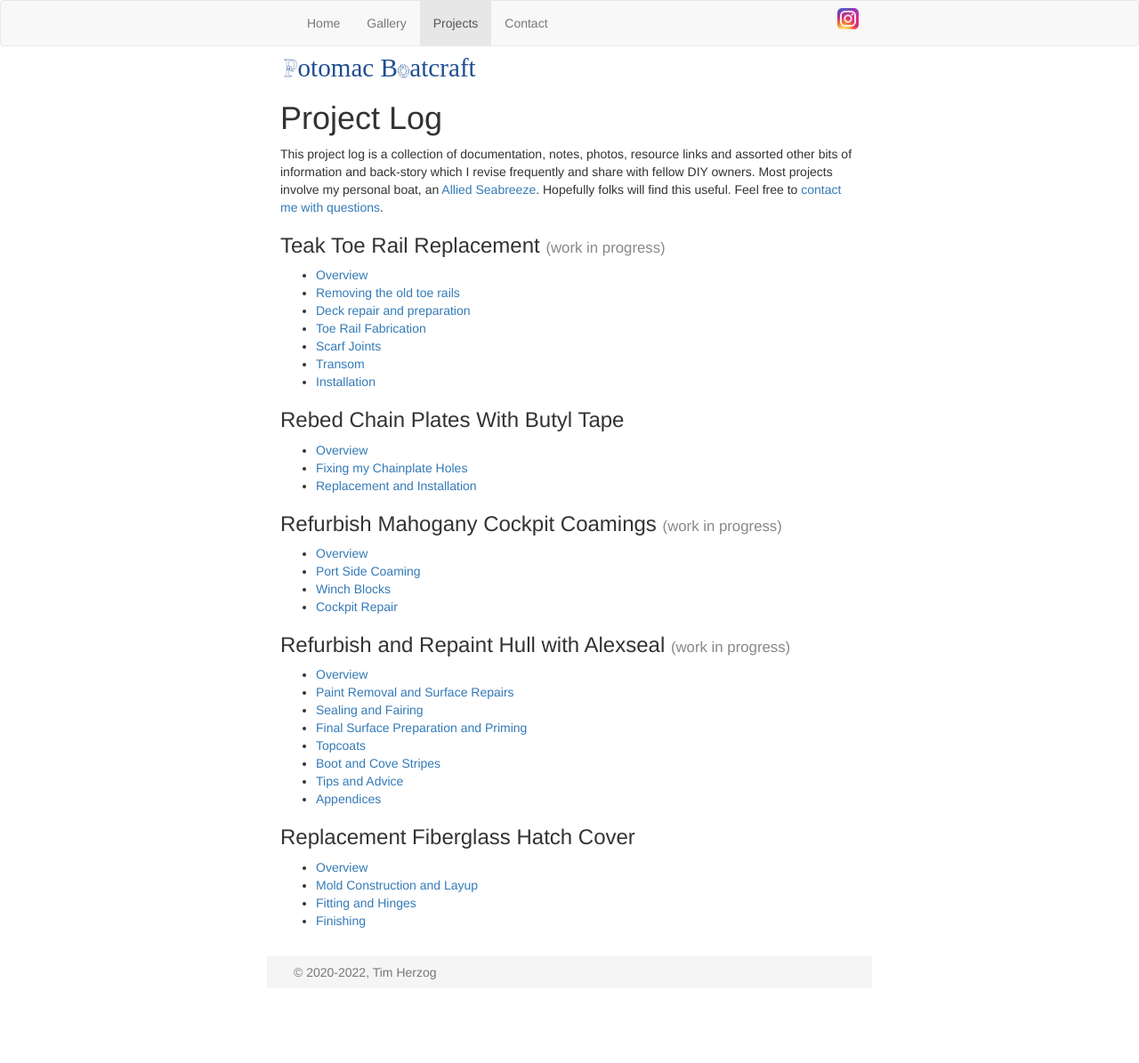
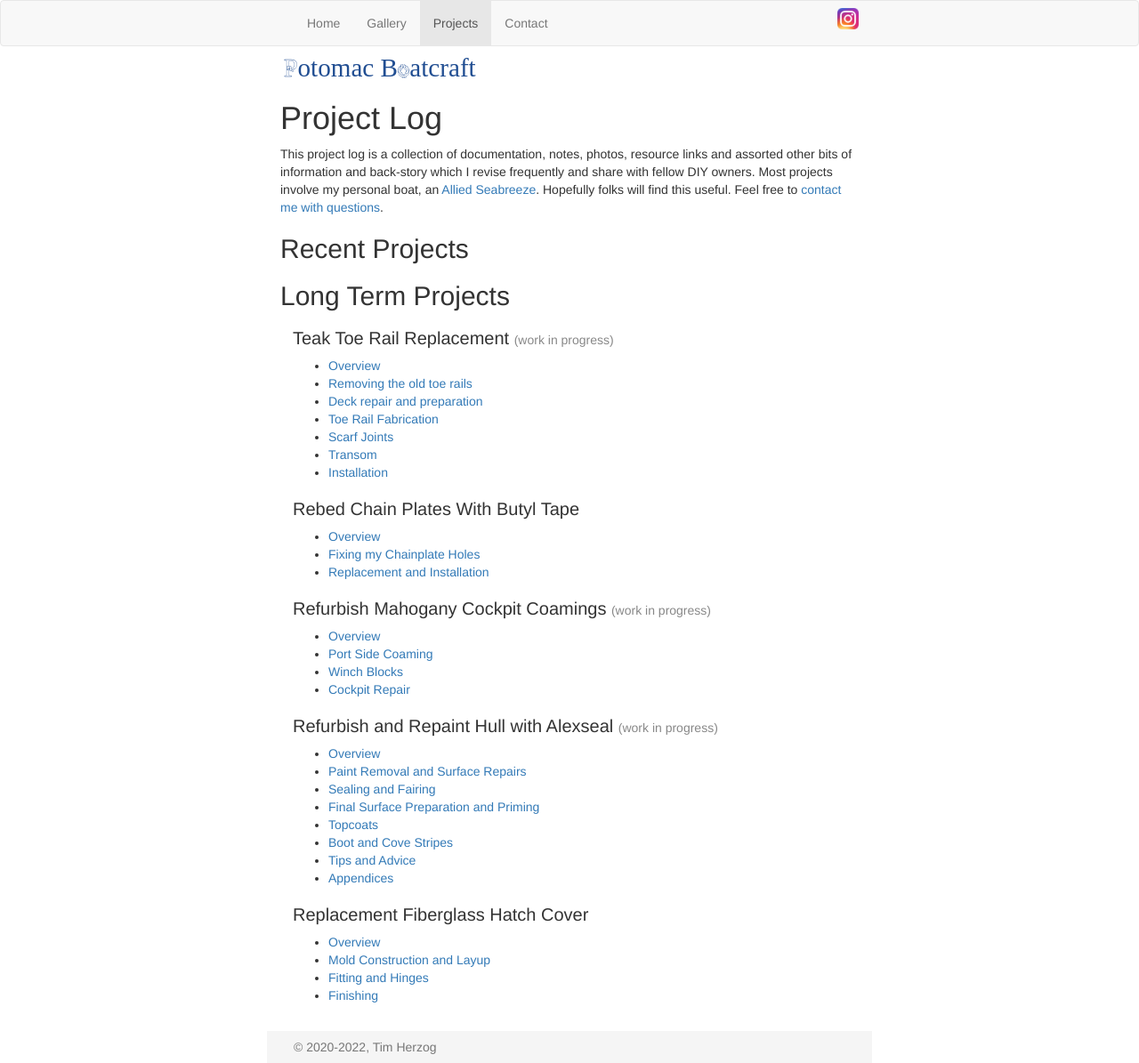
Before and after one commit to tgherzog/boatworks, a Jekyll site: the page built from projects.md, in a window 1280 px wide. Shown: the whole page at 89% size. Built offline with Jekyll 4.4.1, drawn with Linux system fonts in a browser that asks for light colours; before the commit the page ends 1111 px from its top, so only the background shows below that.

Commit message:
Support for Recent Projects

```diff
--- a/_config.yml
+++ b/_config.yml
@@ -35,6 +35,11 @@ defaults:
       path: ""
     values:
       layout: "default"
+  -
+    scope:
+      path: "recent"
+    values:
+      layout: "project"
   -
     scope:
       path: "projects"
--- a/assets/css/site.scss
+++ b/assets/css/site.scss
@@ -79,7 +79,6 @@ $navbar_break: 420px;
      }
 }
 
-
 footer {
   .row {
       padding: 8px 15px;
@@ -96,6 +95,13 @@ footer {
       font-style: normal;
       color: #888;
     }
+  }
+}
+
+.post-list {
+  margin-left: 1em;
+  h3 {
+    font-size: 20px;
   }
 }
 
--- a/projects.md
+++ b/projects.md
@@ -16,6 +16,17 @@ Most projects involve my personal boat, an
 Hopefully folks will find this useful.
 Feel free to [contact me with questions]({{ site.contact.email }}).
 
+<h2>Recent Projects</h2>
+<div class="post-list">
+<ul>
+{% for post in site.categories['recent'] %}
+  <li><a href="{{ post.url | relative_url }}">{{ post.title }}</a> ({{ post.date | date: "%Y/%m/%d" }})</li>
+{% endfor %}
+</ul>
+</div>
+{{ site.tags['foobar'][0].title }}
+<h2>Long Term Projects</h2>
+<div class="post-list">
 {% for elem in site.defaults %}
   {% if elem.values.project %}
   <h3>{{ elem.values.project }}{% if elem.values.draft %} <em>(work in progress)</em>{% endif %}</h3>
@@ -27,3 +38,4 @@ Feel free to [contact me with questions]({{ site.contact.email }}).
   </ul>
   {% endif %}
 {% endfor %}
+</div>
```
